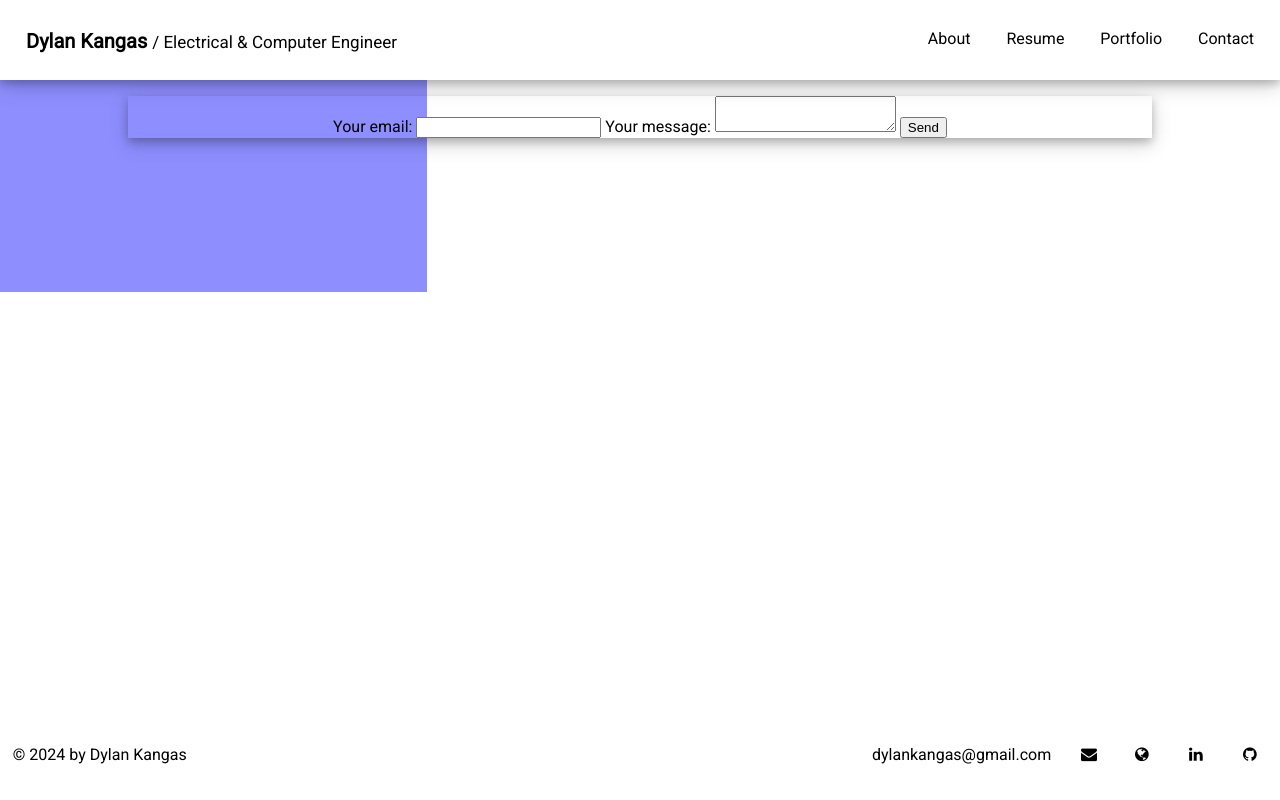
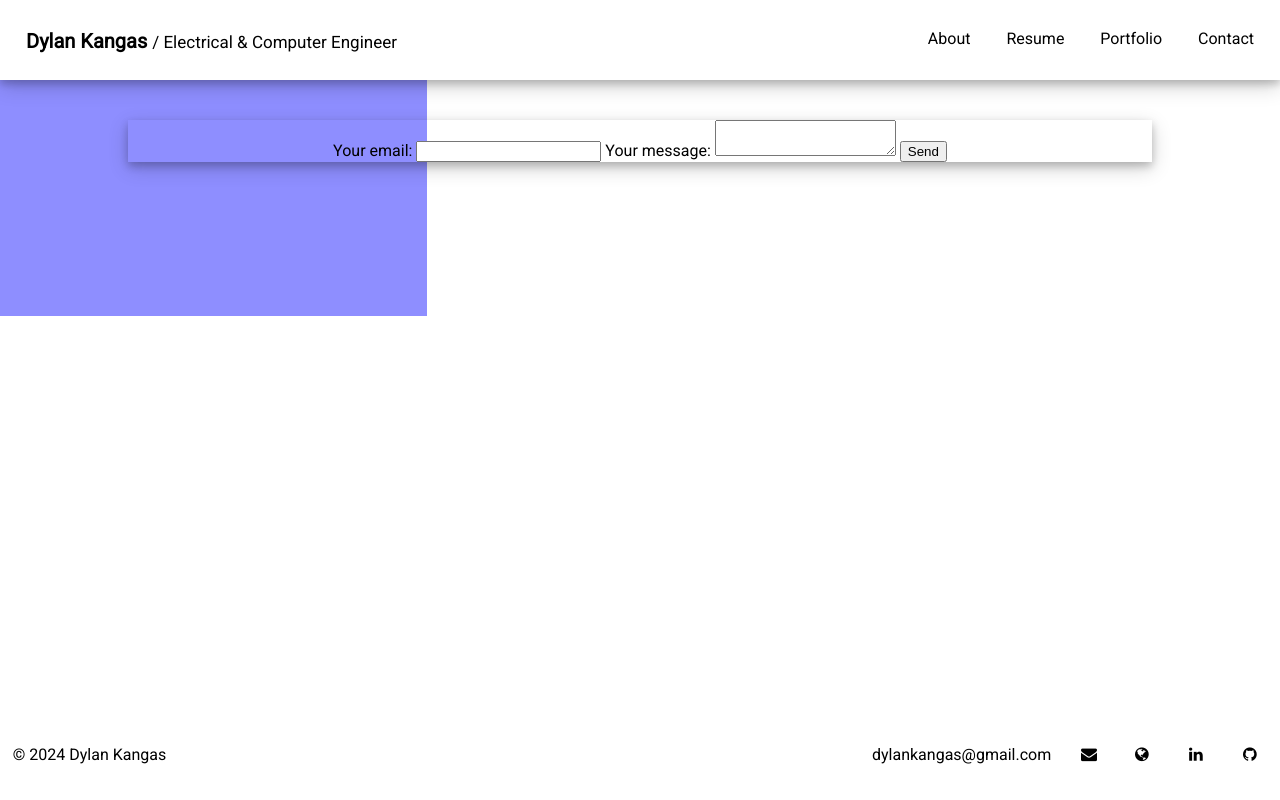
Before and after one commit to dylankangas/dylankangas.github.io, a plain HTML site: page contact.html in a window 1280 px wide. Drawn offline with Linux system fonts and the light colour scheme.

Commit message:
fixed contact vertical spacing

```diff
--- a/contact.html
+++ b/contact.html
@@ -35,28 +35,6 @@
         <div class="thirds-back" style="padding-bottom: 10%;">
             <div class="contactTitle">
                 <div class="polaroid">
-                    <!-- <div class="row">
-                        <div class="columnL" style="background-color:white;">
-                            <img src="assets/img/me2.jpg" alt="" style="width:75%; border-radius: 50%;">
-                            <h2>Dylan Kangas</h2>
-                            <hr style="width:30%; height:2px;border-width:0;color:blue;background-color:blue">
-                            <h3 style="font-weight: normal">Electrical & Computer Engineer</h3>
-                        </div>
-                        <div class="columnR">
-                            <h2>Hello</h2>
-                            <p>Dylan Kangas attended Michigan Technological University to pursue a bachelor’s degree in electrical engineering in 2019. His undergraduate research primarily focused on training large language models for tasks in natural language processing. He was accepted into the accelerated master’s program in 2023 where his thesis work involved developing robust autonomous surface vessels for the US Army and Navy.</p>
-
-                            <div class="row">
-                                <div class="halfColumnL" style="justify-content: right;">
-                                    <a class="navButton" href="resume.html">Resume</a>
-                                </div>
-                                <div class="halfColumnR" style="justify-content: left;">
-                                    <a class="navButton" href="portfolio.html">Portfolio</a>
-                                </div>
-                            </div>
-                        </div>
-                    </div> -->
-
                     <form action="https://formspree.io/f/xgegbjyv" method="POST">
                         <label>
                             Your email:
@@ -76,7 +54,7 @@
     <footer>
         <div class="row">
             <div class="resumeColumnL">
-                <p>© 2024 by Dylan Kangas</p>
+                <p>© 2024 Dylan Kangas</p>
             </div>
             <div class="resumeColumnR">
                 <div class="row">
--- a/css/styles.css
+++ b/css/styles.css
@@ -190,7 +190,7 @@ footer{
 }
 
 .contactTitle {
-  padding-top: 7.5%;
+  padding-top: 15vh;
 }
 
 .resumeTitle {
```
Also changed, not shown: index.html (+1 -1 lines), portfolio.html (+1 -1 lines), resume.html (+1 -1 lines).
